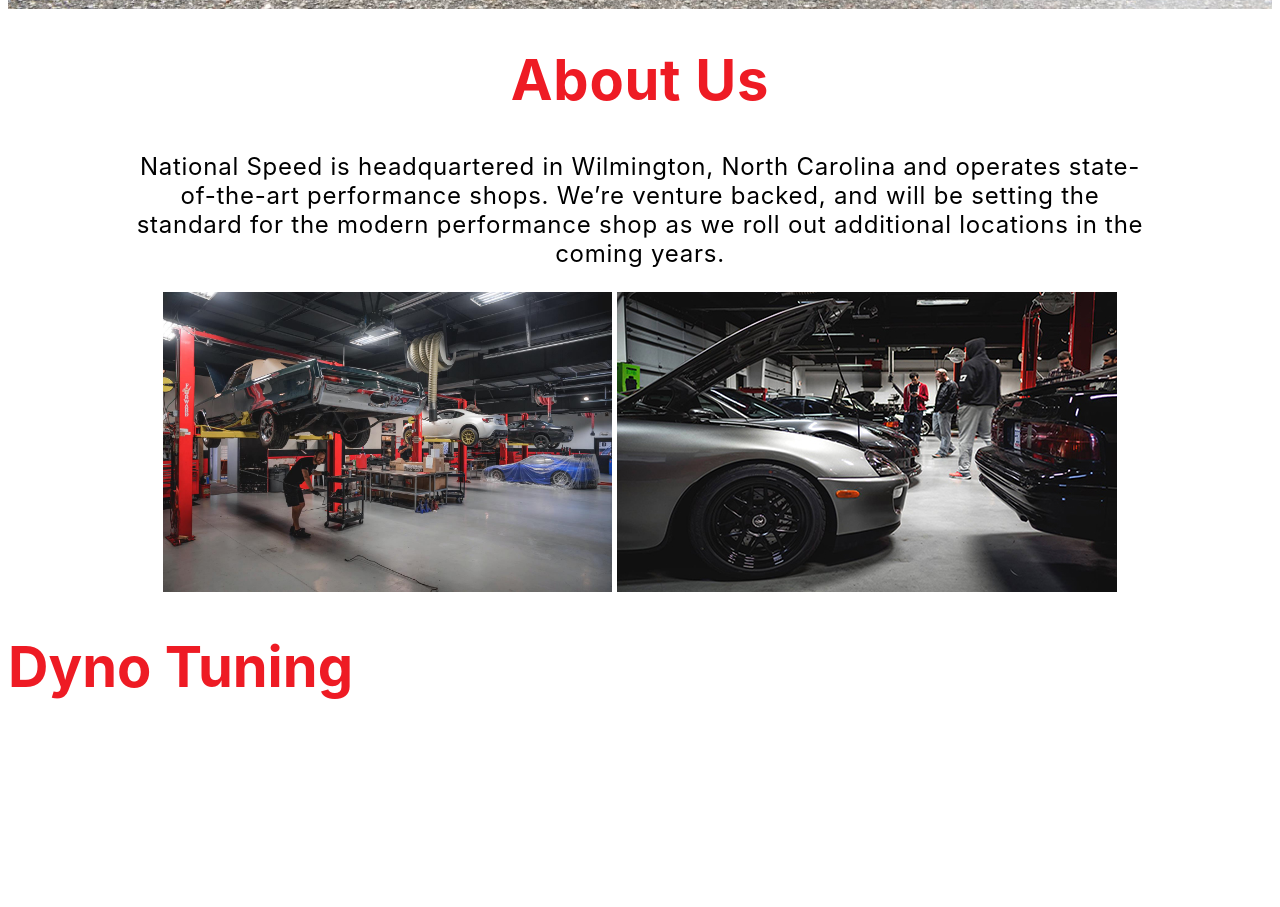
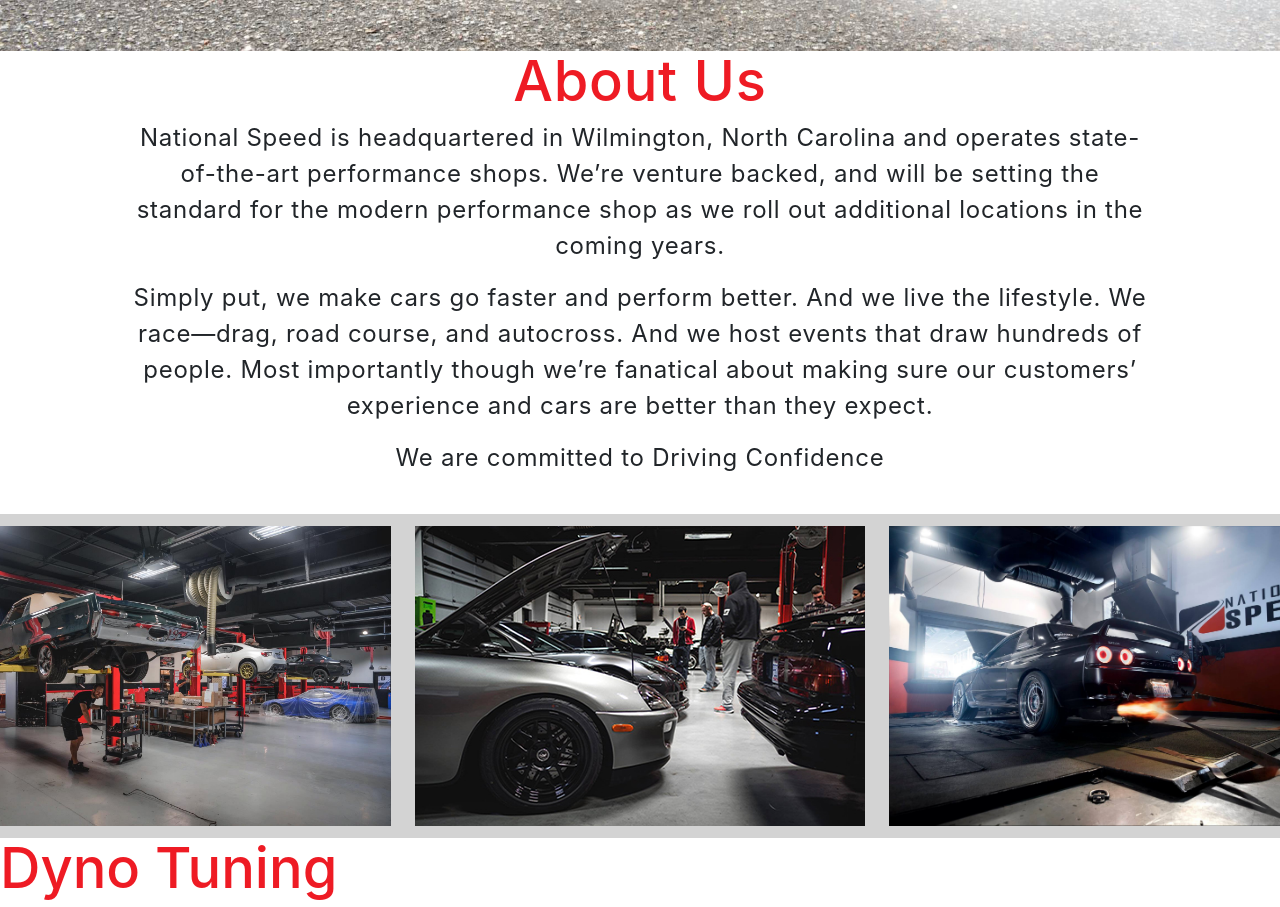
Before and after one commit to jeffberlin/National-Speed-angular, a plain HTML site: page index.html in a window 1280 px wide. Shown: the part 1040-1947 px from the top of the page. Before the commit the page ends 1779 px from the top, so only its background shows below. Drawn offline with nearby package versions, Linux system fonts and the light colour scheme.

Commit message:
Adding Bootstrap4

```diff
--- a/css/about.css
+++ b/css/about.css
@@ -14,6 +14,18 @@
 	font-size: 18pt;
 }
 
-.shop-images img {
+.flex-container {
+	display: -webkit-flex;
+    display: flex;
+    -webkit-justify-content: center;
+    justify-content: center;
+    width: 100%;
+    background-color: lightgrey;
+    margin-top: 37.520px;
+}
+
+.flex-item {
 	height: 300px;
+	width: 450px;
+	margin: 12px;
 }
--- a/css/styles.css
+++ b/css/styles.css
@@ -1,5 +1,7 @@
 html, body {
 	font-family: -apple-system, ".SFNSText-Regular", "San Francisco", "Roboto", "Segoe UI", "Helvetica Neue", "Lucida Grande", sans-serif;
+	width: 100%;
+	overflow-x: hidden;
 }
 
 ul {
@@ -12,5 +14,5 @@
 	background-repeat: no-repeat;
 	background-position: top;
 	background-size: cover;
-	height: 95vh;
+	height: 100vh;
 }
--- a/index.html
+++ b/index.html
@@ -6,18 +6,20 @@
 	<link rel="icon" type="image/png" href="images/favicon.png">
 	<title>National Speed | Driving Confidence</title>
 	<script src="https://ajax.googleapis.com/ajax/libs/angularjs/1.6.4/angular.min.js"></script>
-	<script type="text/javascript" src="js/main.js"></script>
+	<!-- Latest compiled and minified CSS -->
+	<link rel="stylesheet" href="https://maxcdn.bootstrapcdn.com/bootstrap/4.0.0-beta/css/bootstrap.min.css" integrity="sha384-/Y6pD6FV/Vv2HJnA6t+vslU6fwYXjCFtcEpHbNJ0lyAFsXTsjBbfaDjzALeQsN6M" crossorigin="anonymous">
 	<link rel="stylesheet" type="text/css" href="css/styles.css">
 	<link rel="stylesheet" type="text/css" href="css/header.css">
 	<link rel="stylesheet" type="text/css" href="css/menu.css">
 	<link rel="stylesheet" type="text/css" href="css/about.css">
+	<script src="https://code.jquery.com/jquery-3.2.1.min.js" integrity="sha256-hwg4gsxgFZhOsEEamdOYGBf13FyQuiTwlAQgxVSNgt4=" crossorigin="anonymous"></script>
 </head>
 
 <body>
 
-	<div class="flex-container" ng-app="myApp" ng-controller="myCtrl">
+	<div ng-app="myApp" ng-controller="myCtrl">
 
-		<div class="header">
+		<div class="header container-fluid">
 
 			<img class="logo" src="images/header_logo.png">
 
@@ -71,11 +73,17 @@
 
 			<p>National Speed is headquartered in Wilmington, North Carolina and operates state-of-the-art performance shops. We’re venture backed, and will be setting the standard for the modern performance shop as we roll out additional locations in the coming years.</p>
 
-			<div class="shop-images">
+			<p>Simply put, we make cars go faster and perform better. And we live the lifestyle. We race—drag, road course, and autocross. And we host events that draw hundreds of people. Most importantly though we’re fanatical about making sure our customers’ experience and cars are better than they expect.</p>
 
-				<img src="images/projects.jpg">
+			<p>We are committed to Driving Confidence</p>
 
-				<img src="images/lineup.jpg">
+			<div class="shop-images flex-container">
+
+				<img class="flex-item img-fluid" src="images/projects.jpg">
+
+				<img class="flex-item img-fluid" src="images/lineup.jpg">
+
+				<img class="flex-item img-fluid" src="images/dynogtr.jpg">
 
 			</div>
 
@@ -91,7 +99,11 @@
 	</div>
 
 
-
+	<!-- Latest compiled and minified JavaScript -->
+	<script src="https://code.jquery.com/jquery-3.2.1.slim.min.js" integrity="sha384-KJ3o2DKtIkvYIK3UENzmM7KCkRr/rE9/Qpg6aAZGJwFDMVNA/GpGFF93hXpG5KkN" crossorigin="anonymous"></script>
+	<script src="https://cdnjs.cloudflare.com/ajax/libs/popper.js/1.11.0/umd/popper.min.js" integrity="sha384-b/U6ypiBEHpOf/4+1nzFpr53nxSS+GLCkfwBdFNTxtclqqenISfwAzpKaMNFNmj4" crossorigin="anonymous"></script>
+	<script src="https://maxcdn.bootstrapcdn.com/bootstrap/4.0.0-beta/js/bootstrap.min.js" integrity="sha384-h0AbiXch4ZDo7tp9hKZ4TsHbi047NrKGLO3SEJAg45jXxnGIfYzk4Si90RDIqNm1" crossorigin="anonymous"></script>
+	<script type="text/javascript" src="js/main.js"></script>
 
 </body>
 </html>
```
Also changed, not shown: images/dynogtr.jpg (added).
